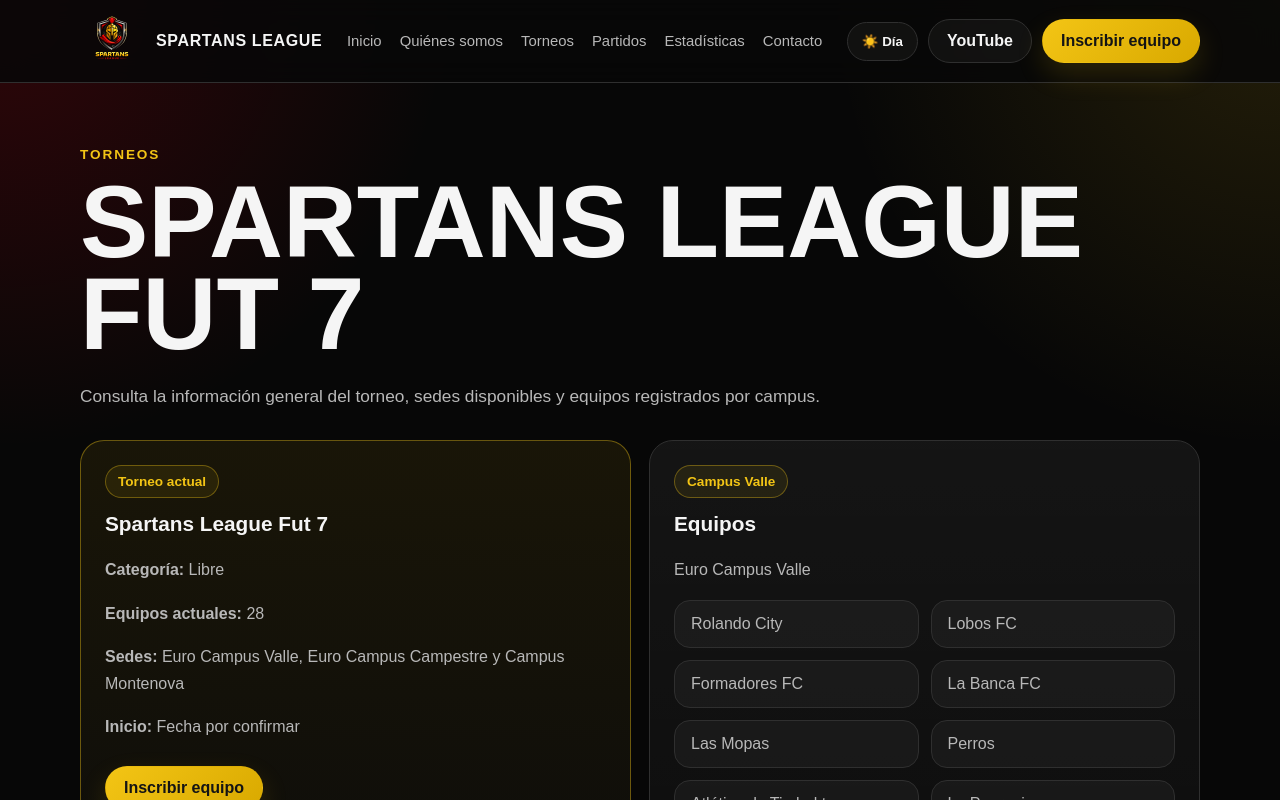
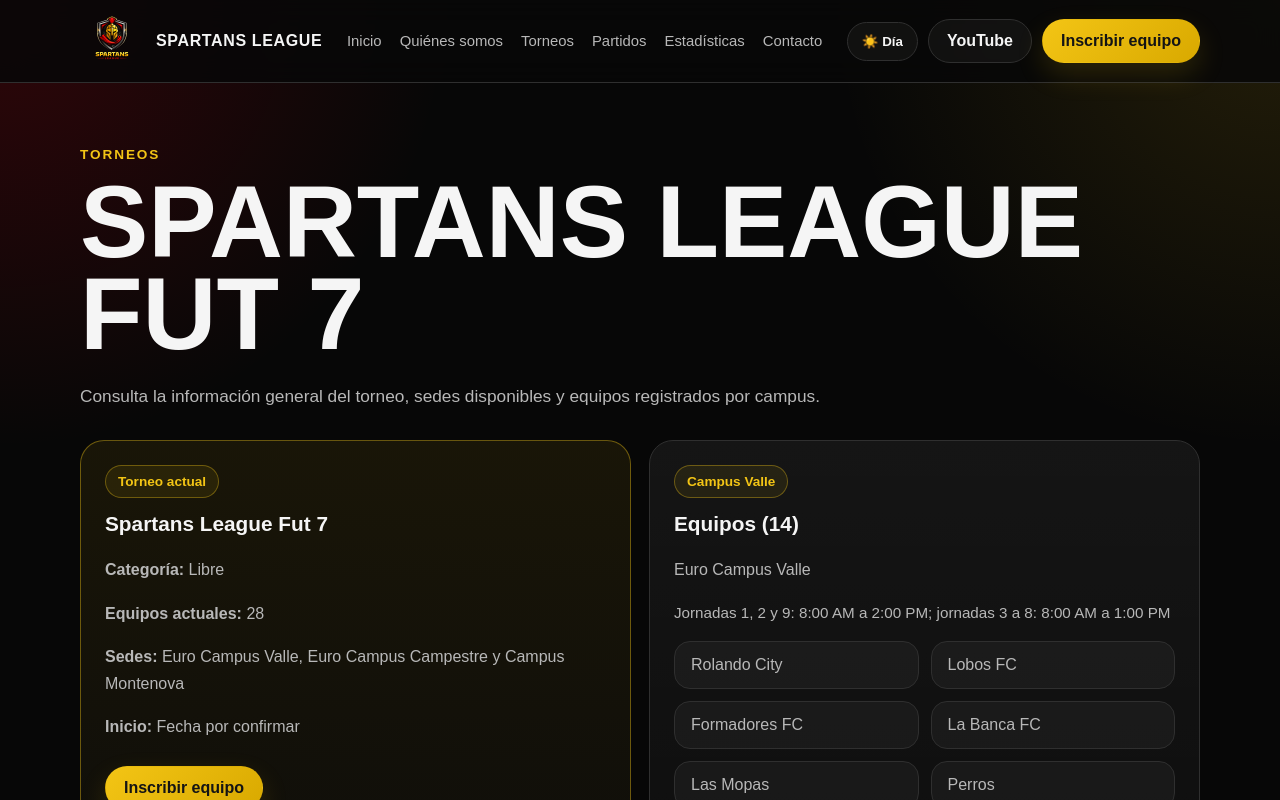
Before and after one commit to spartansleague/spartans-league, a Next.js app: page /torneos in a window 1280 px wide. Shown: the top 800 px of the page. Built offline with nearby package versions, Linux system fonts and the light colour scheme.

Commit message:
Add files via upload

```diff
--- a/app/torneos/page.js
+++ b/app/torneos/page.js
@@ -1,8 +1,19 @@
-import { torneos, equiposPorCampus, contact } from "@/data/leagueData";
+import { torneos, equipos, equiposPorCampus, partidosPorJornada, contact } from "@/data/leagueData";
 
 export const metadata = {
   title: "Torneos | Spartans League",
 };
+
+function getHorarioCampus(campusNombre) {
+  const horarios = partidosPorJornada
+    .map((jornada) => {
+      const campus = jornada.campus.find((item) => item.campus === campusNombre);
+      return campus ? `${jornada.jornada}: ${campus.horario}` : null;
+    })
+    .filter(Boolean);
+
+  return horarios.length > 0 ? horarios.join(" · ") : "Horario por confirmar.";
+}
 
 export default function TorneosPage() {
   return (
@@ -22,7 +33,7 @@ export default function TorneosPage() {
               <span className="badge">{torneo.estado}</span>
               <h3>{torneo.nombre}</h3>
               <p><strong>Categoría:</strong> {torneo.categoria}</p>
-              <p><strong>Equipos actuales:</strong> {torneo.equipos}</p>
+              <p><strong>Equipos actuales:</strong> {equipos.length}</p>
               <p><strong>Sedes:</strong> {torneo.sedes}</p>
               <p><strong>Inicio:</strong> {torneo.inicio}</p>
               <div className="actions-row">
@@ -34,8 +45,9 @@ export default function TorneosPage() {
           {equiposPorCampus.map((grupo) => (
             <div className="card" key={grupo.campus}>
               <span className="badge">{grupo.campus}</span>
-              <h3>Equipos</h3>
+              <h3>Equipos ({grupo.equipos.length})</h3>
               <p>{grupo.sede}</p>
+              <p className="note">{grupo.horario || getHorarioCampus(grupo.campus)}</p>
               {grupo.equipos.length > 0 ? (
                 <div className="team-list">
                   {grupo.equipos.map((equipo) => (
--- a/data/leagueData.js
+++ b/data/leagueData.js
@@ -17,13 +17,13 @@ export const sedes = [
     nombre: "Euro Campus Valle",
     estado: "Sede activa",
     liga: "Spartans League Fut 7",
-    detalle: "Jornadas y partidos por confirmar según calendario.",
+    detalle: "Jornadas 1, 2 y 9 de 8:00 AM a 2:00 PM; jornadas 3 a 8 de 8:00 AM a 1:00 PM.",
   },
   {
     nombre: "Euro Campus Campestre",
     estado: "Sede activa",
     liga: "Spartans League Fut 7",
-    detalle: "Jornadas y partidos por confirmar según calendario.",
+    detalle: "Jornadas 1 y 9 de 8:00 AM a 2:00 PM; jornadas 2 a 8 de 8:00 AM a 1:00 PM.",
   },
   {
     nombre: "Campus Montenova",
@@ -78,10 +78,13 @@ export const equipos = [
   "Necali Moms",
 ];
 
+export const totalEquipos = equipos.length;
+
 export const equiposPorCampus = [
   {
     campus: "Campus Valle",
     sede: "Euro Campus Valle",
+    horario: "Jornadas 1, 2 y 9: 8:00 AM a 2:00 PM; jornadas 3 a 8: 8:00 AM a 1:00 PM",
     equipos: [
       "Rolando City",
       "Lobos FC",
@@ -102,6 +105,7 @@ export const equiposPorCampus = [
   {
     campus: "Campus Campestre",
     sede: "Euro Campus Campestre",
+    horario: "Jornadas 1 y 9: 8:00 AM a 2:00 PM; jornadas 2 a 8: 8:00 AM a 1:00 PM",
     equipos: [
       "SoccerBee",
       "Kawashima Wanders",
@@ -122,13 +126,14 @@ export const equiposPorCampus = [
   {
     campus: "Campus Montenova",
     sede: "Campus Montenova",
+    horario: "7:30 PM, 8:30 PM y 9:30 PM",
     equipos: [],
   },
 ];
 
 // PARTIDOS POR JORNADA Y POR CAMPUS
 // Para editar: cambia horarios, equipos, marcadores, estados o descansos.
-// En Jornadas 2 a 8 hay descansos para que el calendario cuadre con 14 equipos.
+// Algunas jornadas tienen descansos para que el calendario cuadre con 14 equipos.
 
 export const partidosPorJornada = [
   {
@@ -138,7 +143,7 @@ export const partidosPorJornada = [
             {
         "campus": "Campus Valle",
         "sede": "Euro Campus Valle",
-        "horario": "8:00 AM a 1:00 PM",
+        "horario": "8:00 AM a 2:00 PM",
         "descanso": [
           "Leñadores",
           "Revo FC"
```
Also changed, not shown: app/page.js (+12 -2 lines), components/CampusStatsTabs.js (+13 -7 lines), package.json (+6 -3 lines), 2 other files (tests, documents, lock files or other folders).
